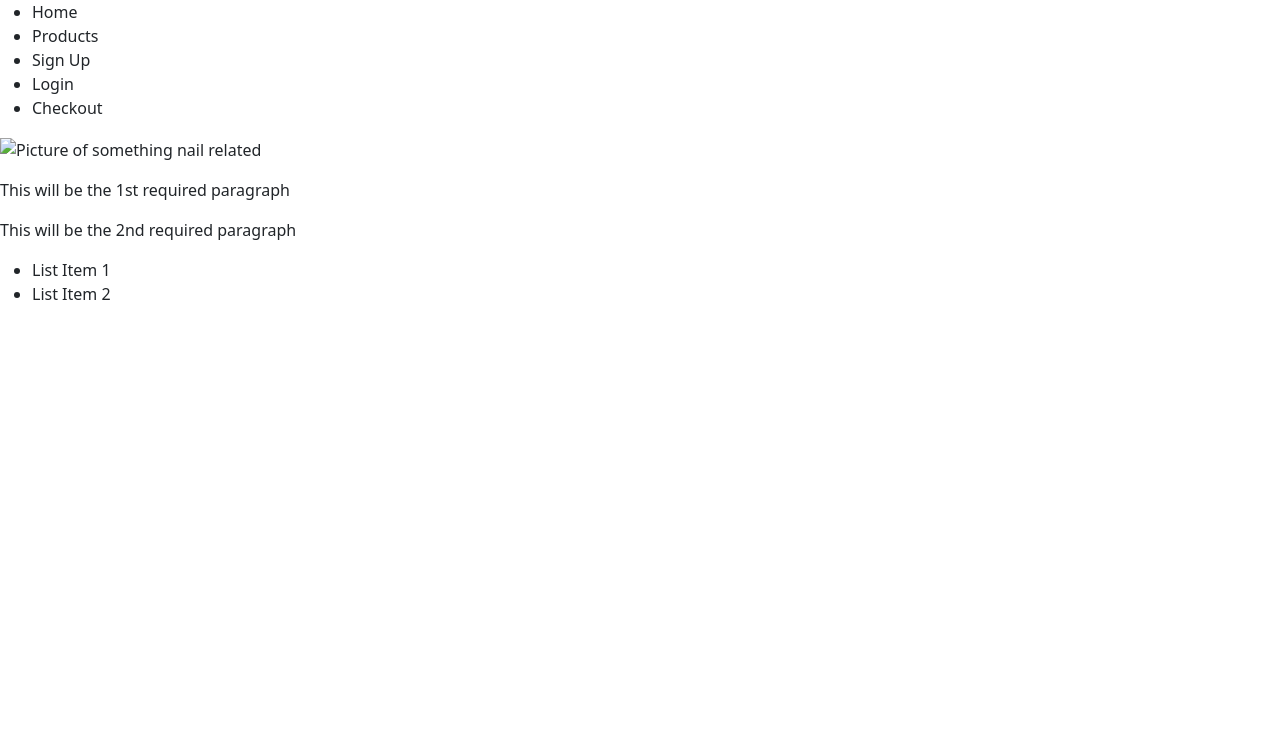
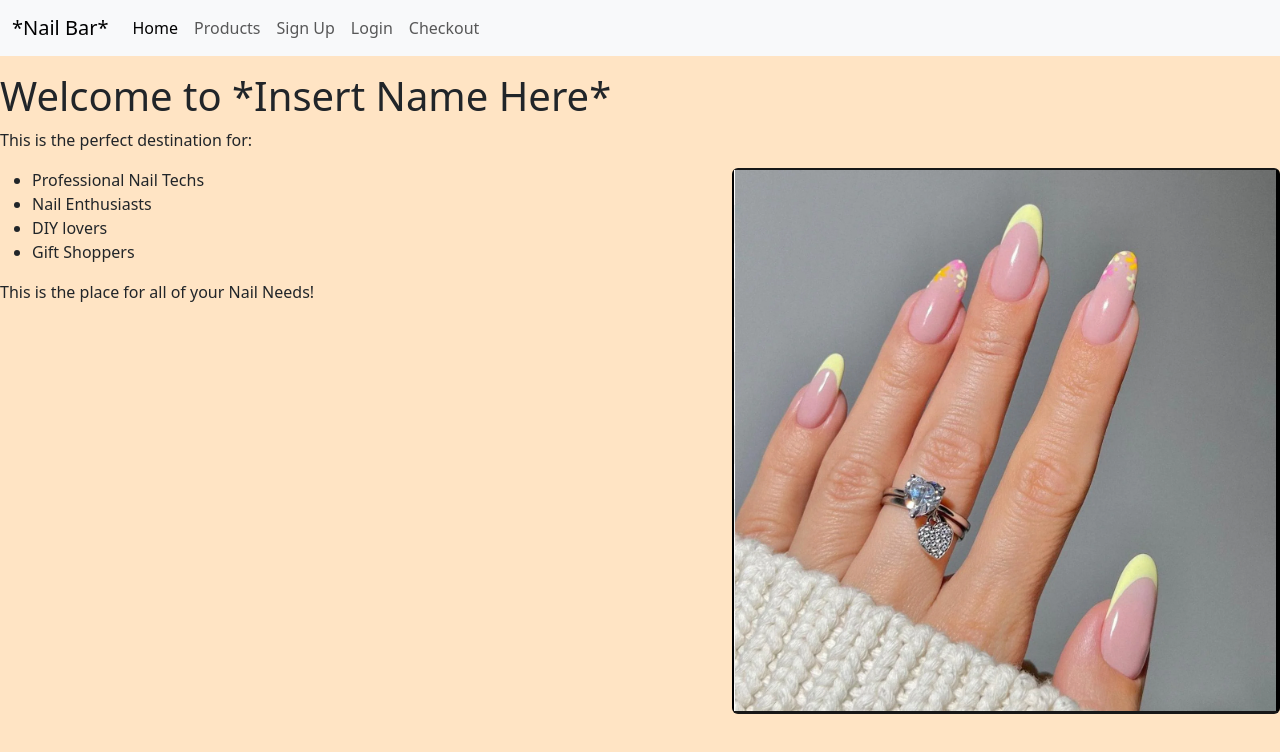
Before and after one commit to BiancaTate/ecommerce-capstone, a plain HTML site: page index.html in a window 1280 px wide. Drawn offline with nearby package versions, Linux system fonts and the light colour scheme.

Commit message:
Completed NavBar and rough draft of Home Page

```diff
--- a/css/global.css
+++ b/css/global.css
@@ -0,0 +1,7 @@
+
+
+
+
+body{
+    background-color: bisque;
+}
--- a/index.html
+++ b/index.html
@@ -10,36 +10,63 @@
     <script src="https://cdn.jsdelivr.net/npm/bootstrap@5.3.2/dist/js/bootstrap.bundle.min.js"
         integrity="sha384-C6RzsynM9kWDrMNeT87bh95OGNyZPhcTNXj1NW7RuBCsyN/o0jlpcV8Qyq46cDfL"
         crossorigin="anonymous"></script>
+    <link rel="stylesheet" href="css/global.css">
+    <link rel="stylesheet" href="/ecommerce-capstone/images/">
 </head>
 
 <body>
     <header>
-        <nav>
-            <ul>
-                <li><a href="/ecommerce-capstone/index.html"></a>Home</li>
-                <li><a href="/ecommerce-capstone/products.html"></a>Products</li>
-                <li><a href="/ecommerce-capstone/registration.html"></a>Sign Up</li>
-                <li><a href="/ecommerce-capstone/login.html"></a>Login</li>
-                <li><a href="/ecommerce-capstone/checkout.html"></a>Checkout</li>
-            </ul>
-
-        </nav>
+        <nav class="navbar navbar-expand-lg bg-body-tertiary">
+            <div class="container-fluid">
+              <a class="navbar-brand" href="#">*Nail Bar*</a>
+              <button class="navbar-toggler" type="button" data-bs-toggle="collapse" data-bs-target="#navbarNav" aria-controls="navbarNav" aria-expanded="false" aria-label="Toggle navigation">
+                <span class="navbar-toggler-icon"></span>
+              </button>
+              <div class="collapse navbar-collapse" id="navbarNav">
+                <ul class="navbar-nav">
+                  <li class="nav-item">
+                    <a class="nav-link active" aria-current="page" href="/ecommerce-capstone/index.html">Home</a>
+                  </li>
+                  <li class="nav-item">
+                    <a class="nav-link" href="/ecommerce-capstone/products.html">Products</a>
+                  </li>
+                  <li class="nav-item">
+                    <a class="nav-link" href="/ecommerce-capstone/registration.html">Sign Up</a>
+                  </li>
+                  <li class="nav-item">
+                    <a class="nav-link" href="/ecommerce-capstone/login.html">Login</a>
+                  </li>
+                  <li class="nav-item">
+                    <a class="nav-link" href="/ecommerce-capstone/checkout.html">Checkout</a>
+                  </li>
+                </ul>
+              </div>
+            </div>
+          </nav>
     </header>
     <main>
-        <img src="img.jpg" alt="Picture of something nail related">
+
 
         <p></p>
 
 
-        <p>This will be the 1st required paragraph </p>
-        <p>This will be the 2nd required paragraph</p>
+        <h1>Welcome to *Insert Name Here* </h1>
+        <!-- need to center -->
+        <p>This is the perfect destination for:</p>
+        <img src="/ecommerce-capstone/images/PrettyNails2.png" class="rounded float-end" alt="...">
+        <ul>
+          <!-- need to change into an ordered list -->
+            <li>Professional Nail Techs</li>
+            <li>Nail Enthusiasts</li>
+            <li>DIY lovers</li>
+            <li>Gift Shoppers</li>
 
-        <ul>
-            <li> List Item 1</li>
-            <li>List Item 2</li>
 
 
         </ul>
+
+        <p>This is the place for all of your Nail Needs!</p>
+
 
 
 
```
Also changed, not shown: checkout.html (+27 -10 lines), login.html (+28 -10 lines), products.html (+36 -16 lines), registration.html (+28 -10 lines), images/PrettyNails2.png (added), images/index.jpg (added), 1 other file.
